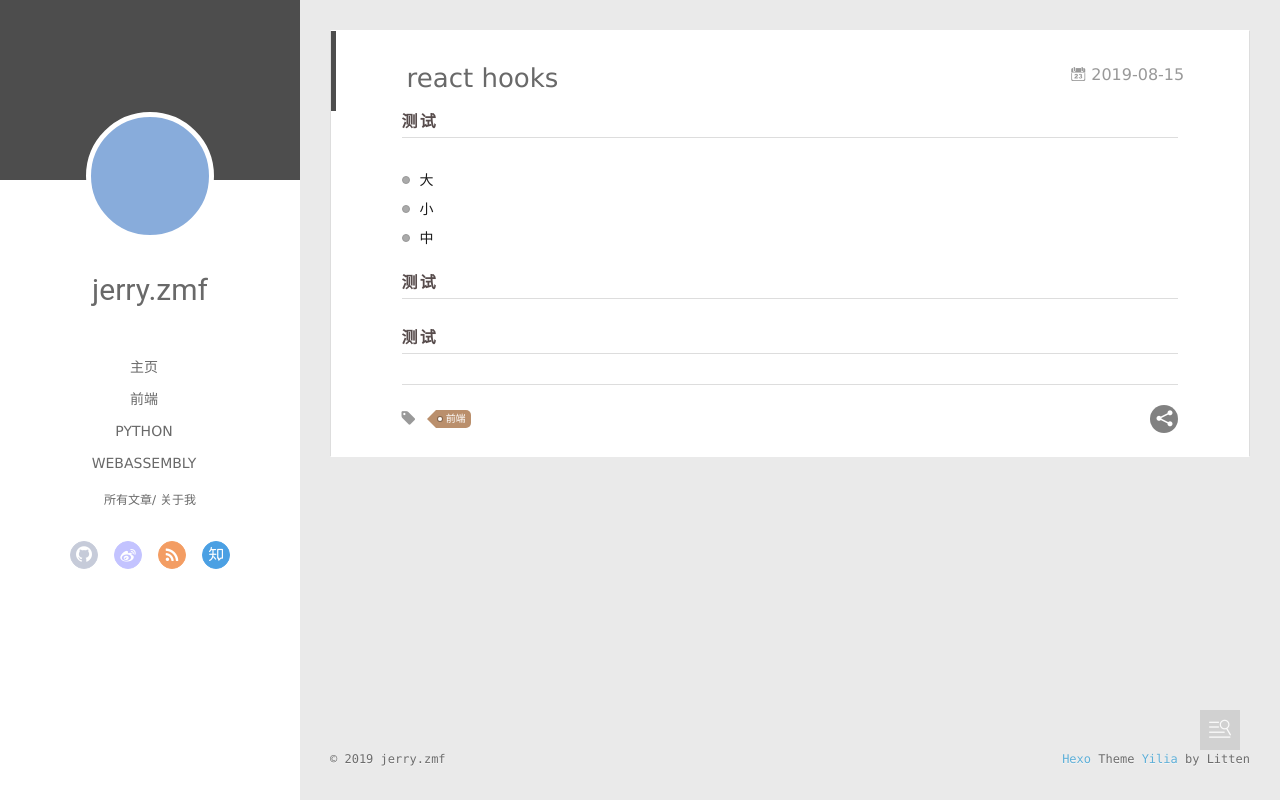
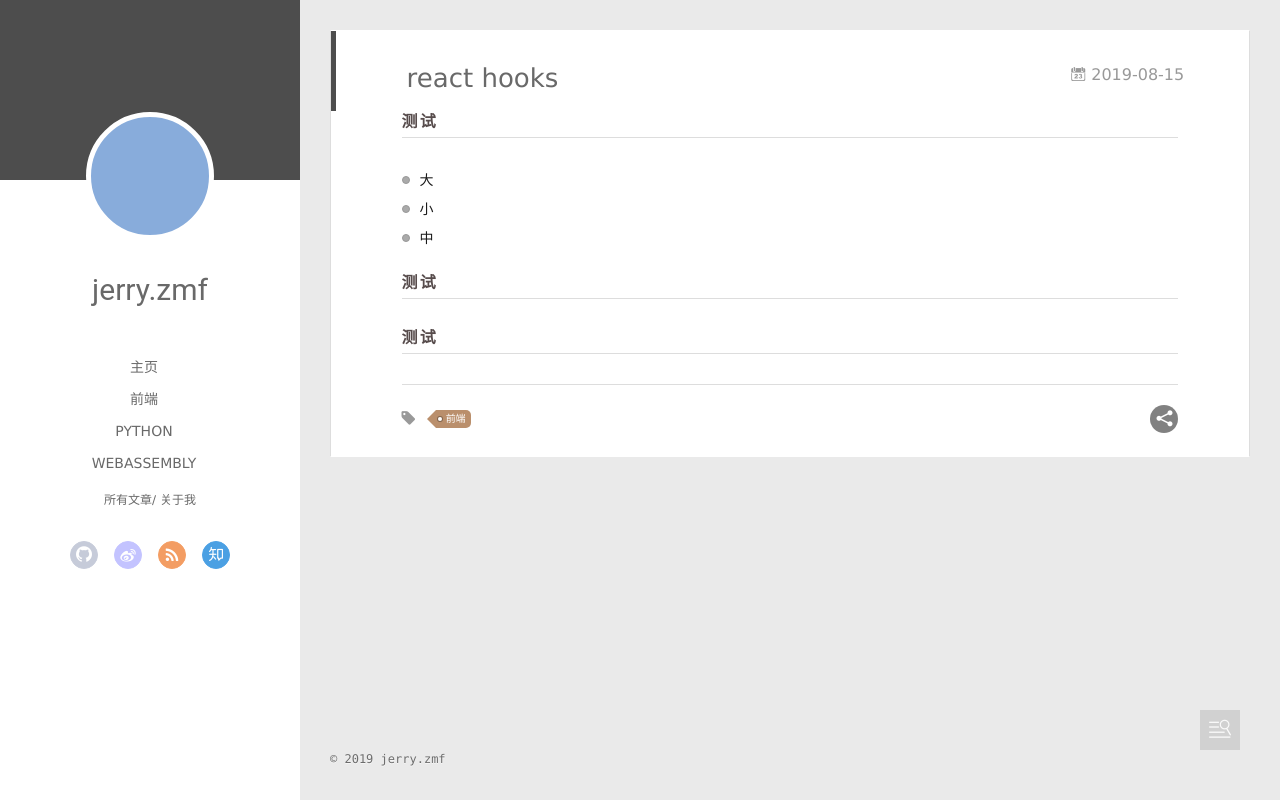
Before and after one commit to uestc66/uestc66.github.io, a plain HTML site: page 2019/08/15/react hooks/index.html in a window 1280 px wide. Drawn offline with Linux system fonts and the light colour scheme.

Commit message:
“update”

```diff
--- a/2019/08/15/react hooks/index.html
+++ b/2019/08/15/react hooks/index.html
@@ -323,9 +323,9 @@
     	<div class="footer-left">
     		&copy; 2019 jerry.zmf
     	</div>
-      	<div class="footer-right">
+      	<!-- <div class="footer-right">
       		<a href="http://hexo.io/" target="_blank">Hexo</a>  Theme <a href="https://github.com/litten/hexo-theme-yilia" target="_blank">Yilia</a> by Litten
-      	</div>
+      	</div> -->
     </div>
   </div>
 </footer>
```
Also changed, not shown: archives/2019/08/index.html (+2 -2 lines), archives/2019/index.html (+2 -2 lines), archives/index.html (+2 -2 lines), index.html (+2 -2 lines), tags/前端/index.html (+2 -2 lines).
